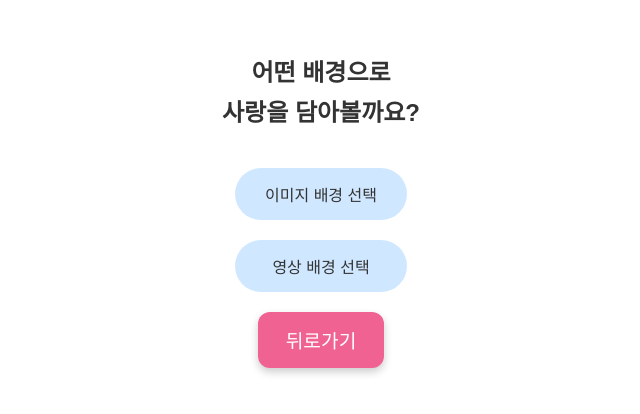
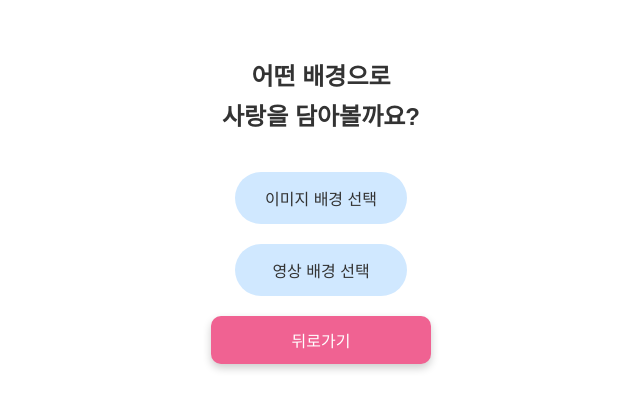
Before and after one commit to xeon-243859/ppongtok-app, a React (Vite) app: page /style/select in a window 1280 px wide. Shown: the part 230-644 px from the top of the page, without its empty margins (319-959 px from the left). Built offline with nearby package versions, Linux system fonts and the light colour scheme.

Commit message:
🎯 반응형 버튼 크기 밸런스 조정 (모바일/PC)

```diff
--- a/src/pages/StyleSelectPage.css
+++ b/src/pages/StyleSelectPage.css
@@ -61,19 +61,31 @@
 .back-button {
   background-color: #f06292;
   color: white;
-  font-size: 1.2rem;        /* ✅ 크기 키움 */
-  padding: 14px 28px;       /* ✅ 여백 확대 */
+  font-size: 1rem;
+  padding: 12px 24px;
   border: none;
-  border-radius: 12px;
+  border-radius: 10px;
   cursor: pointer;
   margin-top: 20px;
   box-shadow: 0 4px 8px rgba(0, 0, 0, 0.2);
   transition: background-color 0.3s;
+  width: 100%;
+  max-width: 220px; /* ✅ PC에서 너무 커지지 않게 */
 }
 
 .back-button:hover {
   background-color: #ec407a;
 }
+
+/* ✅ 모바일 대응: 살짝 줄여주기 */
+@media (max-width: 480px) {
+  .back-button {
+    font-size: 0.95rem;
+    padding: 10px 18px;
+    max-width: 90vw;
+  }
+}
+
 
 @media (max-width: 480px) {
   .back-button {
```
